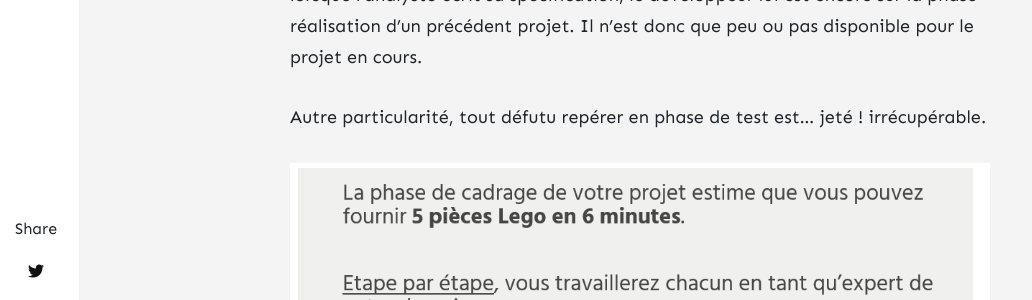
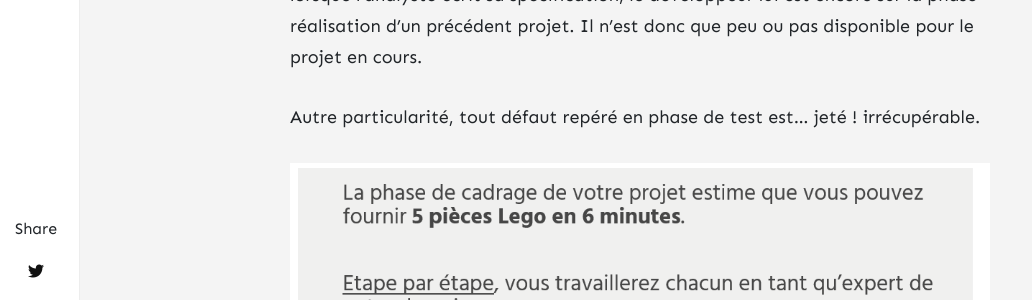
Before and after one commit to klaukf/blog, a Jekyll site: the page built from _posts/2022-06-13-Lego-Flow-Game.md, in a window 1280 px wide and 900 px high, scrolled down 13068 px. Shown: the part 154-454 px from the top of the window, without its empty margins (0-1032 px from the left). Built offline with Jekyll 4.4.1, drawn with Linux system fonts in a browser that asks for light colours; nearby versions of some CDN libraries; comment, search, counter and statistics services are not loaded.

Commit message:
correction issue 37

```diff
--- a/_posts/2022-06-13-Lego-Flow-Game.md
+++ b/_posts/2022-06-13-Lego-Flow-Game.md
@@ -180,7 +180,7 @@ Dans ce mode, on fonctionne en étape : l'équipe se voit attitrer un nombre de
 Les étapes sont indépendantes et requiert des compétences acquises par seulement chacun des spécialistes. Pas d'entraide possible donc lors de cette phase.
 D'ailleurs, si on veut faire l'analogie avec le vrai mode projet en entreprise, lorsque l'analyste écrit sa spécification, le devéloppeur lui est encore sur la phase réalisation d'un précédent projet. Il n'est donc que peu ou pas disponible pour le projet en cours.
 
-Autre particularité, tout défutu repérer en phase de test est... jeté ! irrécupérable.
+Autre particularité, tout défaut repéré en phase de test est... jeté ! irrécupérable.
 
 ![Le mode de jeu Waterfall]({{ site.url }}{{ site.baseurl }}/assets/images/legoflowgame/waterfall.png)
 
```
